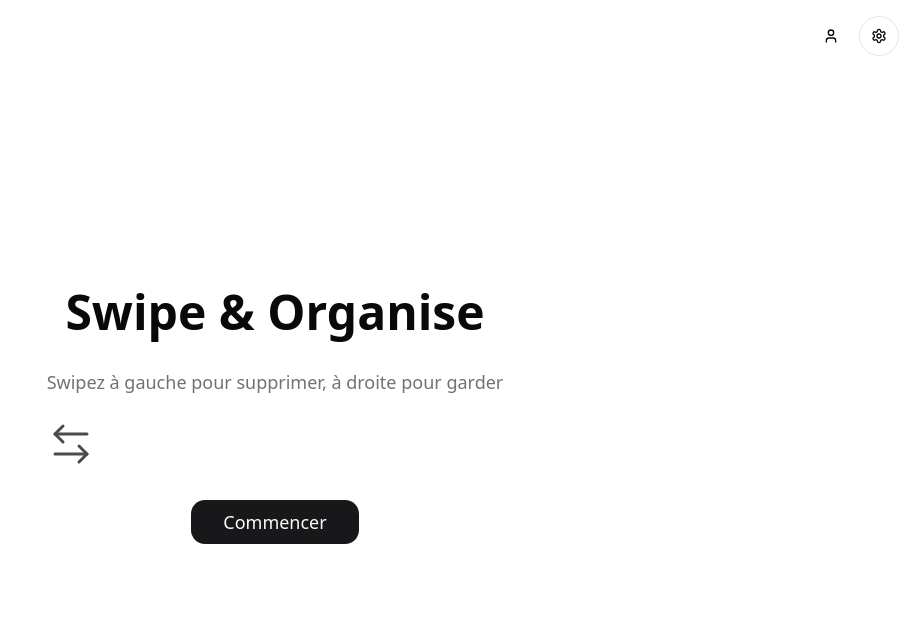
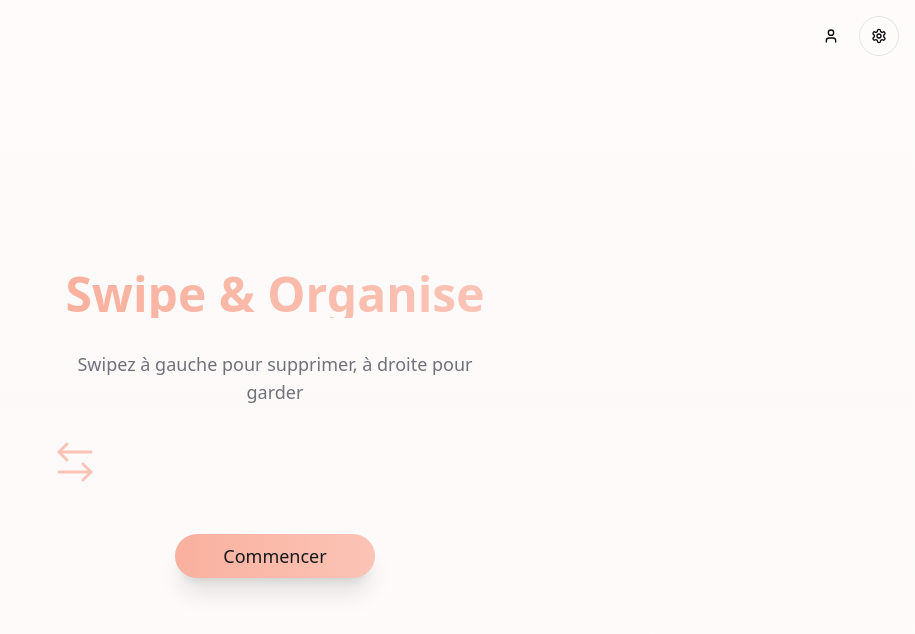
Before and after one commit to WalidNuev9/photo-swipe-organizer, a React (Vite) app: page / in a window 1280 px wide. Shown: the top 634 px of the page, without its empty margins (365-1280 px from the left). Built offline with nearby package versions, Linux system fonts and the light colour scheme.

Commit message:
Enhance design
Improve the application's design based on provided inspiration photos.

```diff
--- a/src/index.css
+++ b/src/index.css
@@ -1,30 +1,51 @@
-
 @tailwind base;
 @tailwind components;
 @tailwind utilities;
 
 @layer base {
   :root {
-    --background: 0 0% 100%;
+    --background: 24 70% 99%;
     --foreground: 240 10% 3.9%;
     --card: 0 0% 100%;
     --card-foreground: 240 10% 3.9%;
     --popover: 0 0% 100%;
     --popover-foreground: 240 10% 3.9%;
-    --primary: 240 5.9% 10%;
-    --primary-foreground: 0 0% 98%;
-    --secondary: 240 4.8% 95.9%;
+    --primary: 12 90% 80%;
+    --primary-foreground: 240 5.9% 10%;
+    --secondary: 24 20% 95%;
     --secondary-foreground: 240 5.9% 10%;
     --muted: 240 4.8% 95.9%;
     --muted-foreground: 240 3.8% 46.1%;
-    --accent: 240 4.8% 95.9%;
+    --accent: 12 90% 85%;
     --accent-foreground: 240 5.9% 10%;
     --destructive: 0 84.2% 60.2%;
     --destructive-foreground: 0 0% 98%;
     --border: 240 5.9% 90%;
     --input: 240 5.9% 90%;
-    --ring: 240 5.9% 10%;
-    --radius: 1rem;
+    --ring: 12 90% 80%;
+    --radius: 1.5rem;
+  }
+
+  .dark {
+    --background: 20 14% 4%;
+    --foreground: 0 0% 95%;
+    --card: 24 10% 10%;
+    --card-foreground: 0 0% 95%;
+    --popover: 0 0% 9%;
+    --popover-foreground: 0 0% 95%;
+    --primary: 12 90% 80%;
+    --primary-foreground: 240 5.9% 10%;
+    --secondary: 24 9% 15%;
+    --secondary-foreground: 0 0% 98%;
+    --muted: 0 0% 15%;
+    --muted-foreground: 240 5% 64.9%;
+    --accent: 12 6% 15%;
+    --accent-foreground: 0 0% 98%;
+    --destructive: 0 84.2% 60.2%;
+    --destructive-foreground: 0 0% 98%;
+    --border: 240 3.7% 15.9%;
+    --input: 240 3.7% 15.9%;
+    --ring: 12 90% 80%;
   }
 
   * {
@@ -37,11 +58,11 @@
 }
 
 .swipeable-card {
-  @apply relative w-full max-w-md aspect-[3/4] rounded-xl overflow-hidden shadow-xl transition-transform duration-300 ease-out transform hover:scale-[1.02] cursor-grab active:cursor-grabbing;
+  @apply relative w-full max-w-md aspect-[3/4] rounded-[2rem] overflow-hidden shadow-2xl transition-all duration-300 ease-out transform hover:scale-[1.02] cursor-grab active:cursor-grabbing bg-gradient-to-b from-background to-secondary/20;
 }
 
 .swipeable-card img {
-  @apply w-full h-full object-cover;
+  @apply w-full h-full object-cover rounded-[2rem];
 }
 
 .swipeable-card.swiping {
@@ -73,9 +94,13 @@
 }
 
 .progress-bar {
-  @apply fixed bottom-0 left-0 right-0 h-1 bg-gray-200;
+  @apply fixed bottom-0 left-0 right-0 h-1.5 bg-secondary/50 rounded-full mx-4 mb-4;
 }
 
 .progress-bar-fill {
-  @apply h-full transition-all duration-300 ease-out;
+  @apply h-full bg-primary rounded-full transition-all duration-300 ease-out;
 }
+
+.gradient-bg {
+  @apply bg-gradient-to-b from-background via-secondary/20 to-background;
+}
--- a/src/pages/Index.tsx
+++ b/src/pages/Index.tsx
@@ -124,13 +124,13 @@ const Index = () => {
   if (!started) {
     return (
       <>
-        <div className="min-h-screen flex flex-col items-center justify-center bg-background p-4 space-y-8">
+        <div className="min-h-screen flex flex-col items-center justify-center gradient-bg p-4 space-y-12">
           <div className="absolute top-4 right-4 flex items-center gap-2">
             <Button
               variant="ghost"
               size="icon"
               onClick={handleProfile}
-              className="rounded-full"
+              className="rounded-full hover:bg-secondary/80"
             >
               <User className="w-5 h-5" />
               <span className="sr-only">Profil</span>
@@ -138,18 +138,18 @@ const Index = () => {
             <SettingsMenu />
           </div>
 
-          <h1 className="text-4xl md:text-5xl font-bold text-center">
-            Swipe & Organise
-          </h1>
+          <div className="space-y-8 text-center max-w-md">
+            <h1 className="text-4xl md:text-5xl font-bold bg-gradient-to-r from-primary to-accent bg-clip-text text-transparent">
+              Swipe & Organise
+            </h1>
 
-          <div className="text-center space-y-6">
-            <p className="text-muted-foreground text-lg">
+            <p className="text-muted-foreground text-lg px-4">
               Swipez à gauche pour supprimer, à droite pour garder
             </p>
 
             <div className="relative">
               <ArrowLeftRight
-                className="w-12 h-12 animate-[pulse_2s_cubic-bezier(0.4,0,0.6,1)_infinite]"
+                className="w-12 h-12 text-primary animate-[pulse_2s_cubic-bezier(0.4,0,0.6,1)_infinite]"
                 strokeWidth={1.5}
               />
             </div>
@@ -158,7 +158,7 @@ const Index = () => {
           <Button
             onClick={handleStart}
             size="lg"
-            className="mt-8 text-lg px-8"
+            className="mt-8 text-lg px-12 rounded-full bg-gradient-to-r from-primary to-accent hover:opacity-90 transition-opacity shadow-xl"
           >
             Commencer
           </Button>
@@ -179,9 +179,9 @@ const Index = () => {
   }
 
   return (
-    <div className="min-h-screen flex flex-col bg-gradient-to-b from-background to-secondary/20 p-4">
+    <div className="min-h-screen flex flex-col gradient-bg p-4">
       <div className="flex items-center justify-between mb-8">
-        <h2 className="text-sm font-medium text-muted-foreground">
+        <h2 className="text-sm font-medium text-primary">
           {demoImages.length - currentIndex} restantes
         </h2>
         <div className="flex items-center space-x-2">
@@ -190,7 +190,7 @@ const Index = () => {
             size="icon"
             onClick={handleUndo}
             disabled={history.length === 0}
-            className="rounded-full"
+            className="rounded-full border-primary/20 hover:bg-primary/10"
           >
             <Undo2 className="w-4 h-4" />
             <span className="sr-only">Annuler la dernière action</span>
@@ -199,7 +199,7 @@ const Index = () => {
             variant="ghost"
             size="icon"
             onClick={handleProfile}
-            className="rounded-full"
+            className="rounded-full hover:bg-secondary/80"
           >
             <User className="w-5 h-5" />
             <span className="sr-only">Profil</span>
@@ -213,10 +213,10 @@ const Index = () => {
         total={demoImages.length}
       />
 
-      <div className="flex-1 flex items-center justify-center my-8">
+      <div className="flex-1 flex items-center justify-center my-8 px-4">
         <div className="relative w-full max-w-md aspect-[3/4]">
           {isPreloading ? (
-            <div className="flex flex-col items-center justify-center h-full text-center p-8 bg-card rounded-xl shadow-lg">
+            <div className="flex flex-col items-center justify-center h-full text-center p-8 bg-card rounded-[2rem] shadow-2xl">
               <p className="text-muted-foreground">Chargement des images...</p>
             </div>
           ) : loadedImages.length > 0 && currentIndex < demoImages.length ? (
@@ -225,8 +225,10 @@ const Index = () => {
               onSwipe={handleSwipe}
             />
           ) : (
-            <div className="flex flex-col items-center justify-center text-center p-8 bg-card rounded-xl shadow-lg">
-              <h2 className="text-2xl font-semibold mb-4">Terminé !</h2>
+            <div className="flex flex-col items-center justify-center text-center p-8 bg-card rounded-[2rem] shadow-2xl">
+              <h2 className="text-2xl font-semibold mb-4 bg-gradient-to-r from-primary to-accent bg-clip-text text-transparent">
+                Terminé !
+              </h2>
               <p className="text-muted-foreground">
                 Vous avez trié toutes vos photos.
               </p>
@@ -235,7 +237,7 @@ const Index = () => {
                   setCurrentIndex(0);
                   setHistory([]);
                 }}
-                className="mt-8"
+                className="mt-8 rounded-full bg-gradient-to-r from-primary to-accent hover:opacity-90 transition-opacity"
               >
                 Recommencer
               </Button>
```
